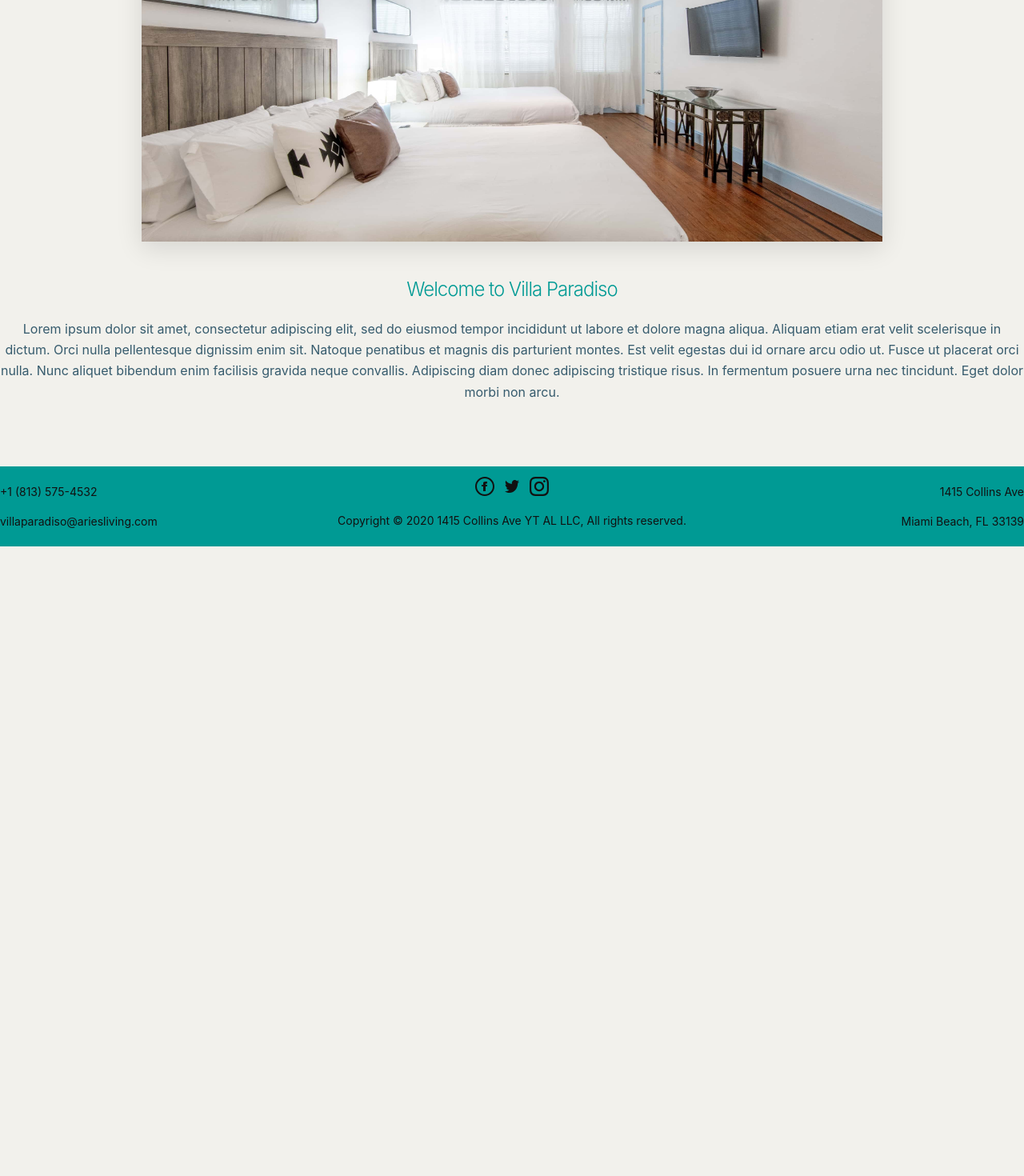
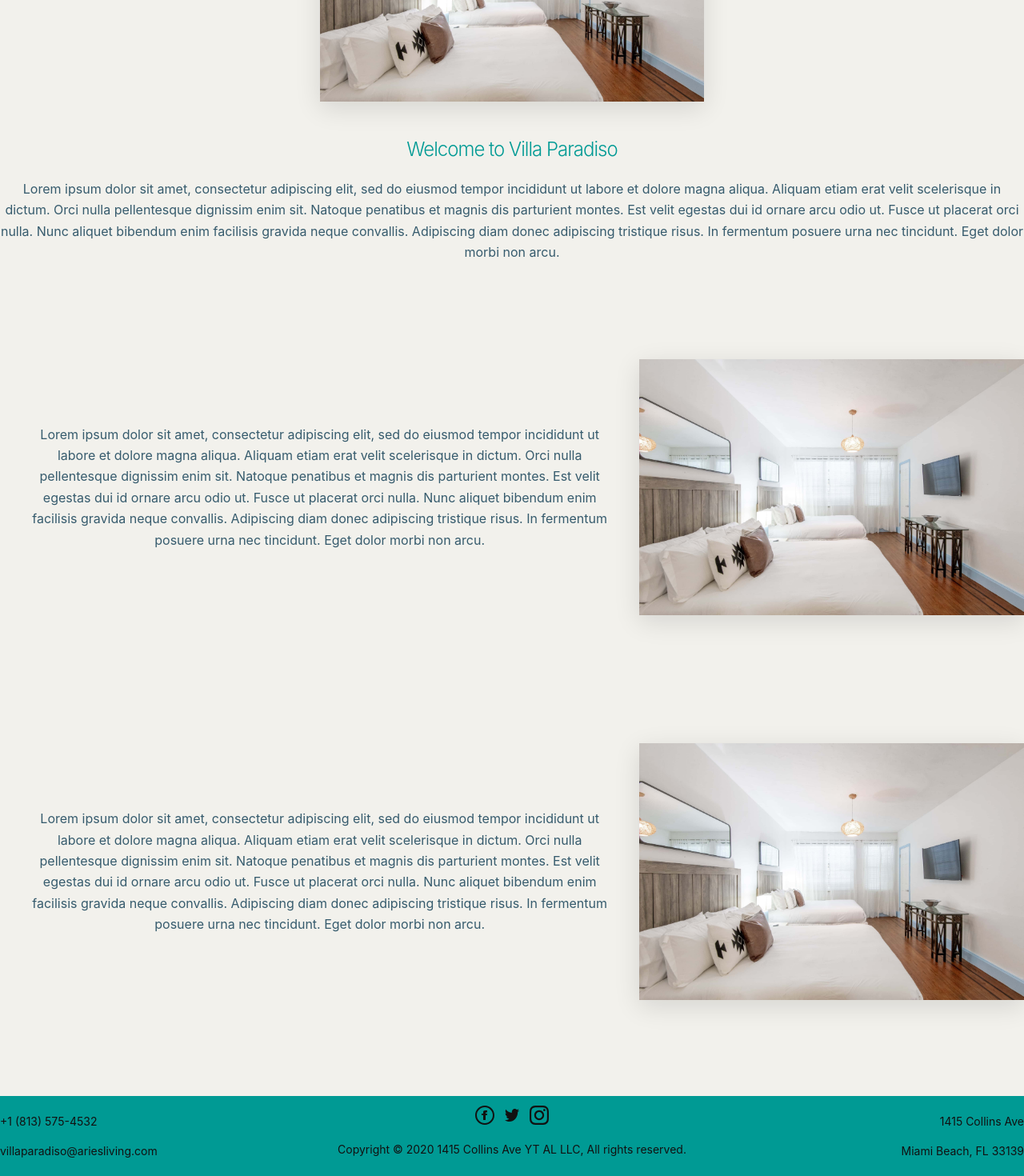
Before and after one commit to dmartss/villa-paradiso-hotels, a Next.js app: page / in a window 1280 px wide. Shown: the part 314-1784 px from the top of the page at 80% size. Before the commit the page ends 997 px from the top, so only its background shows below. Built offline with nearby package versions, Linux system fonts and the light colour scheme; a web font is replaced by a local one.

Commit message:
more content on home

```diff
--- /dev/null
+++ b/components/home.js
@@ -0,0 +1,72 @@
+import Container from 'components/container'
+import SectionHeader from 'components/section-header'
+import Section from 'components/section'
+import { NAME_SHORT } from 'lib/constants'
+import Image from './image'
+
+export default function Home() {
+  return (
+    <Container role="main" wide dotBackground aria-labelledby="welcome">
+      <Container center padding>
+        <Image
+          shadow
+          className="no-drag no-tap-highlight"
+          oversize={false}
+          alt="room"
+          src="/room.jpg"
+          width={2884 / 2}
+          height={1923 / 2}
+        />
+        <SectionHeader
+          id="welcome"
+          title={`Welcome to ${NAME_SHORT}`}
+          className="no-drag no-tap-highlight"
+          description="Lorem ipsum dolor sit amet, consectetur adipiscing elit, sed do eiusmod tempor
+          incididunt ut labore et dolore magna aliqua. Aliquam etiam erat velit scelerisque in
+          dictum. Orci nulla pellentesque dignissim enim sit. Natoque penatibus et magnis dis
+          parturient montes. Est velit egestas dui id ornare arcu odio ut. Fusce ut placerat orci
+          nulla. Nunc aliquet bibendum enim facilisis gravida neque convallis. Adipiscing diam
+          donec adipiscing tristique risus. In fermentum posuere urna nec tincidunt. Eget dolor
+          morbi non arcu."
+        />
+        <Section
+          description="Lorem ipsum dolor sit amet, consectetur adipiscing elit, sed do eiusmod tempor
+          incididunt ut labore et dolore magna aliqua. Aliquam etiam erat velit scelerisque in
+          dictum. Orci nulla pellentesque dignissim enim sit. Natoque penatibus et magnis dis
+          parturient montes. Est velit egestas dui id ornare arcu odio ut. Fusce ut placerat orci
+          nulla. Nunc aliquet bibendum enim facilisis gravida neque convallis. Adipiscing diam
+          donec adipiscing tristique risus. In fermentum posuere urna nec tincidunt. Eget dolor
+          morbi non arcu."
+        >
+          <Image
+            className="no-drag no-tap-highlight"
+            shadow
+            alt="room"
+            src="/room.jpg"
+            width={2884 / 6}
+            height={1923 / 6}
+          />
+        </Section>
+        <Section
+          reverse
+          description="Lorem ipsum dolor sit amet, consectetur adipiscing elit, sed do eiusmod tempor
+          incididunt ut labore et dolore magna aliqua. Aliquam etiam erat velit scelerisque in
+          dictum. Orci nulla pellentesque dignissim enim sit. Natoque penatibus et magnis dis
+          parturient montes. Est velit egestas dui id ornare arcu odio ut. Fusce ut placerat orci
+          nulla. Nunc aliquet bibendum enim facilisis gravida neque convallis. Adipiscing diam
+          donec adipiscing tristique risus. In fermentum posuere urna nec tincidunt. Eget dolor
+          morbi non arcu."
+        >
+          <Image
+            className="no-drag no-tap-highlight"
+            shadow
+            alt="room"
+            src="/room.jpg"
+            width={2884 / 6}
+            height={1923 / 6}
+          />
+        </Section>
+      </Container>
+    </Container>
+  )
+}
--- a/components/home/index.js
+++ /dev/null
@@ -1,34 +0,0 @@
-import Container from 'components/container'
-import SectionHeader from 'components/section-header'
-import { NAME_SHORT } from 'lib/constants'
-import Image from '../image'
-
-export default function Home() {
-  return (
-    <Container role="main" wide dotBackground aria-labelledby="welcome">
-      <Container center padding>
-        <Image
-          shadow
-          className="no-drag no-tap-highlight"
-          oversize={false}
-          alt="room"
-          src="/room.jpg"
-          width={1852 / 2}
-          height={990 / 2}
-        />
-        <SectionHeader
-          id="welcome"
-          title={`Welcome to ${NAME_SHORT}`}
-          className="no-drag no-tap-highlight"
-          description="Lorem ipsum dolor sit amet, consectetur adipiscing elit, sed do eiusmod tempor
-          incididunt ut labore et dolore magna aliqua. Aliquam etiam erat velit scelerisque in
-          dictum. Orci nulla pellentesque dignissim enim sit. Natoque penatibus et magnis dis
-          parturient montes. Est velit egestas dui id ornare arcu odio ut. Fusce ut placerat orci
-          nulla. Nunc aliquet bibendum enim facilisis gravida neque convallis. Adipiscing diam
-          donec adipiscing tristique risus. In fermentum posuere urna nec tincidunt. Eget dolor
-          morbi non arcu."
-        />
-      </Container>
-    </Container>
-  )
-}
--- a/components/intersection-observer/index.js
+++ b/components/intersection-observer/index.js
@@ -1 +1,84 @@
-export { default } from './intersection-observer'
+import { Component, cloneElement, Children } from 'react'
+import { findDOMNode } from 'react-dom'
+
+import { getObserver, observeTarget, unobserveTarget } from './manager'
+import { hasEqualOptions, isDOMNode } from './utils'
+
+export default class Observer extends Component {
+  static defaultProps = {
+    disabled: false,
+    once: false
+  }
+
+  shouldReobserve = false
+
+  componentDidMount() {
+    this.observer = getObserver(getOptions(this.props))
+    this.observe()
+  }
+
+  UNSAFE_componentWillReceiveProps(nextProps) {
+    const nextOptions = getOptions(nextProps)
+    if (!hasEqualOptions(this.observer, nextOptions)) {
+      this.unobserve()
+      this.observer = getObserver(nextOptions)
+      this.shouldReobserve = true
+    }
+
+    if (this.props.disabled && !nextProps.disabled) {
+      this.shouldReobserve = true
+    }
+
+    if (!this.props.disabled && nextProps.disabled) {
+      this.unobserve()
+    }
+  }
+
+  componentDidUpdate() {
+    if (this.shouldReobserve) {
+      this.observe()
+      this.shouldReobserve = false
+    }
+  }
+
+  componentWillUnmount() {
+    this.unobserve()
+  }
+
+  handleTarget = node => {
+    // eslint-disable-next-line
+    const element = isDOMNode(node) ? node : findDOMNode(node)
+    if (this.target && this.target !== element) {
+      this.unobserve()
+      this.shouldReobserve = true
+    }
+    this.target = element
+  }
+
+  observe() {
+    if (!this.props.disabled) {
+      observeTarget(this.observer, this.target, this.handleIntersect)
+    }
+  }
+
+  unobserve() {
+    unobserveTarget(this.observer, this.target)
+  }
+
+  handleIntersect = entry => {
+    this.props.onIntersect(entry, this.props.value)
+    if (this.props.once && entry.isIntersecting) {
+      this.unobserve()
+    }
+  }
+
+  render() {
+    return this.props.render
+      ? this.props.render({ innerRef: this.handleTarget })
+      : cloneElement(Children.only(this.props.children), {
+          ref: this.handleTarget
+        })
+  }
+}
+
+const getOptions = ({ root, rootMargin, threshold }) => ({ root, rootMargin, threshold })
--- a/components/intersection-observer/intersection-observer.js
+++ /dev/null
@@ -1,90 +0,0 @@
-// Packages
-import { Component, cloneElement, Children } from 'react'
-import { findDOMNode } from 'react-dom'
-
-// Private Observer Manager functions and manager
-import { getObserver, observeTarget, unobserveTarget } from './manager'
-import { hasEqualOptions, isDOMNode } from './utils'
-
-export default class Observer extends Component {
-  static defaultProps = {
-    disabled: false,
-    once: false
-  }
-
-  shouldReobserve = false
-
-  componentDidMount() {
-    this.observer = getObserver(getOptions(this.props))
-    this.observe()
-  }
-
-  UNSAFE_componentWillReceiveProps(nextProps) {
-    const nextOptions = getOptions(nextProps)
-    if (!hasEqualOptions(this.observer, nextOptions)) {
-      this.unobserve()
-      this.observer = getObserver(nextOptions)
-      this.shouldReobserve = true
-    }
-
-    if (this.props.disabled && !nextProps.disabled) {
-      this.shouldReobserve = true
-    }
-
-    if (!this.props.disabled && nextProps.disabled) {
-      this.unobserve()
-    }
-  }
-
-  componentDidUpdate() {
-    if (this.shouldReobserve) {
-      this.observe()
-      this.shouldReobserve = false
-    }
-  }
-
-  componentWillUnmount() {
-    this.unobserve()
-  }
-
-  handleTarget = node => {
-    // eslint-disable-next-line
-    const element = isDOMNode(node) ? node : findDOMNode(node)
-    if (this.target && this.target !== element) {
-      this.unobserve()
-      this.shouldReobserve = true
-    }
-    this.target = element
-  }
-
-  observe() {
-    if (!this.props.disabled) {
-      observeTarget(this.observer, this.target, this.handleIntersect)
-    }
-  }
-
-  unobserve() {
-    unobserveTarget(this.observer, this.target)
-  }
-
-  handleIntersect = entry => {
-    this.props.onIntersect(entry, this.props.value)
-    if (this.props.once && entry.isIntersecting) {
-      this.unobserve()
-    }
-  }
-
-  render() {
-    return this.props.render
-      ? this.props.render({ innerRef: this.handleTarget })
-      : cloneElement(Children.only(this.props.children), {
-          ref: this.handleTarget
-        })
-  }
-}
-
-const getOptions = props => ({
-  root: props.root,
-  rootMargin: props.rootMargin,
-  threshold: props.threshold
-})
--- /dev/null
+++ b/components/section.js
@@ -0,0 +1,29 @@
+import withPure from './hoc/pure'
+
+export default withPure(({ description, margin = '0 0 5rem 0', reverse, children }) => (
+  <div>
+    <style jsx>
+      {`
+        div {
+          position: relative;
+          display: flex;
+          align-items: center;
+          justify-content: space-between;
+          ${reverse ? 'flex-direction: row-reverse' : 'flex-direction: row'};
+          text-align: center;
+          margin: ${margin};
+        }
+        p {
+          padding: var(--gap-double);
+        }
+        @media screen and (max-width: 640px) {
+          div {
+            padding: 0 var(--gap);
+          }
+        }
+      `}
+    </style>
+    {children}
+    {description && <p className="f-reset subtitle fw4">{description}</p>}
+  </div>
+))
```
Also changed, not shown: components/home/home.module.css (deleted, +0 -9 lines).
